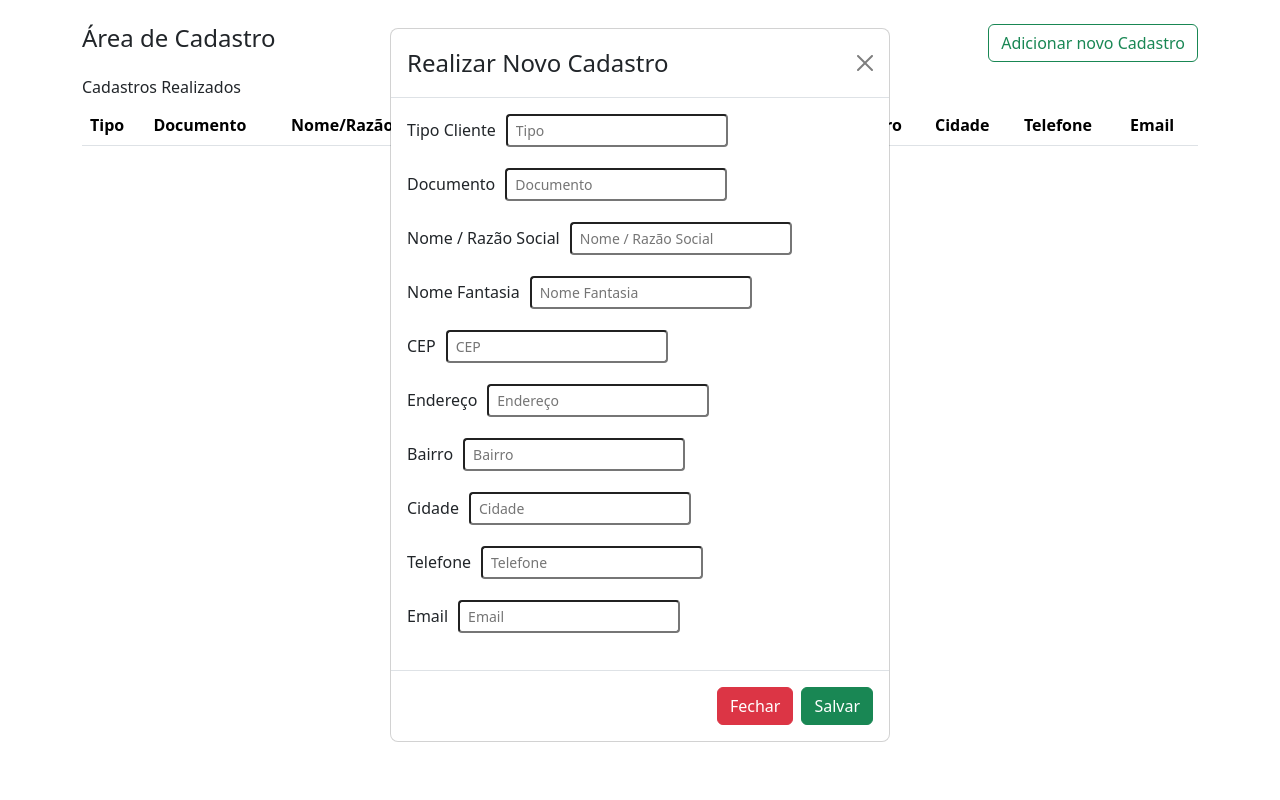
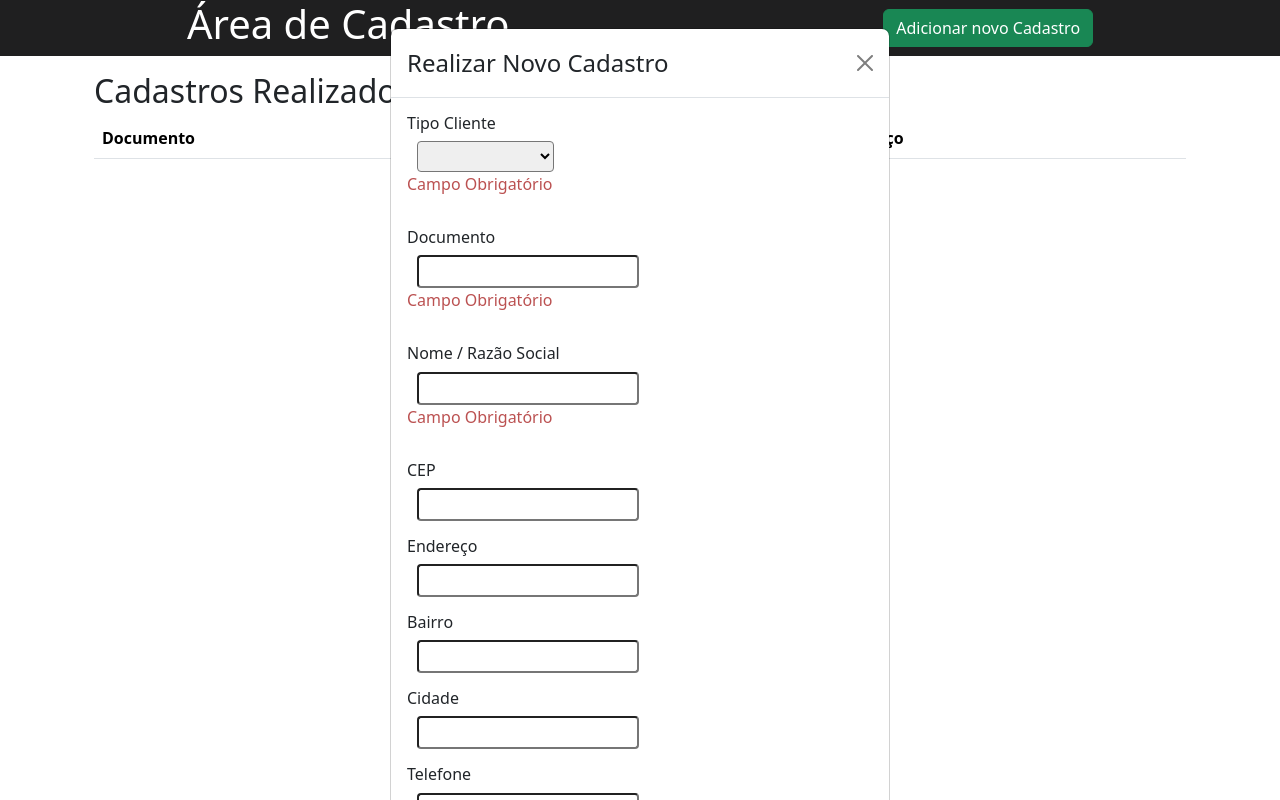
Before and after one commit to gustavoronan/softti, an Angular app in the folder softti/: page / in a window 1280 px wide. Both pictures are taken after a click on the button "Adicionar novo Cadastro". Built offline with nearby package versions, Linux system fonts and the light colour scheme.

Commit message:
done: versao 1 realizada.

```diff
--- a/softti/package.json
+++ b/softti/package.json
@@ -21,6 +21,7 @@
     "@fortawesome/fontawesome-free": "^6.7.2",
     "bootstrap": "^5.3.3",
     "rxjs": "~7.8.0",
+    "sweetalert2": "^11.15.10",
     "tslib": "^2.3.0",
     "zone.js": "~0.14.3"
   },
--- a/softti/src/app/credenciamento/credenciamento.component.css
+++ b/softti/src/app/credenciamento/credenciamento.component.css
@@ -5,3 +5,16 @@
 .modal-body .form-control-sm {
     margin-left: 10px;
 }
+
+header{
+  display: flex;
+  background-color: rgb(31, 31, 32);
+  color: white;
+  align-items: center; /*alinhando o conteudo*/
+  justify-content: space-around;
+}
+
+p{
+
+  color: rgb(187, 81, 81);
+}
--- a/softti/src/app/credenciamento/credenciamento.component.html
+++ b/softti/src/app/credenciamento/credenciamento.component.html
@@ -1,47 +1,32 @@
+
+<header>
+    <h1>Área de Cadastro</h1>
+    <button class="btn btn-success" (click)="openModel()">Adicionar novo Cadastro</button>
+</header>
+
 <div class="container">
-    <div class="row pt-4">
-      <div class="col-6">
-        <h4>Área de Cadastro</h4>
-      </div>
-
-      <div class="col-6 text-end">
-        <button class="btn btn-outline-success" (click)="openModel()">Adicionar novo Cadastro</button>
-      </div>
-    </div>
-  </div>
-
   <div class="container mt-3">
-    <h6>Cadastros Realizados</h6>
+    <h2>Cadastros Realizados</h2>
     <table class="table">
         <thead>
             <tr>
-                <th>Tipo</th>
-                <th>Documento</th>
-                <th>Nome/Razão Social</th>
-                <th>Nome Fantasia</th>
-                <th>CEP</th>
-                <th>Endereço:</th>
-                <th>Bairro</th>
-                <th>Cidade</th>
-                <th>Telefone</th>
-                <th>Email</th>
+                <th class="col-12 col-sm-3">Documento</th>
+                <th class="col-12 col-sm-3">Nome</th>
+                <th class="col-12 col-sm-3">Endereço</th>
             </tr>
         </thead>
+
+
         <tbody>
               @for (item of clientList; track $index) {
             <tr>
-              <td>{{item.tipo}}</td>
-              <td>{{item.documento}}</td>
-              <td>{{item.nomeRazaoSocial}}</td>
-              <td>{{item.nomeFantasia}}</td>
-              <td>{{item.cep}}</td>
-              <td>{{item.endereco}}</td>
-              <td>{{item.bairro}}</td>
-              <td>{{item.cidade}}</td>
-              <td>{{item.telefone}}</td>
-              <td>{{item.email}}</td>
+              <td class="col-12 col-sm-3">{{item.documento}}</td>
+              <td  class="col-12 col-sm-3" >{{item.nomeRazaoSocial}}</td>
+              <td class="col-12 col-sm-3" >{{item.endereco}}</td>
             </tr>
-        }
+             }
+
+
           </tbody>
         </table>
 
@@ -64,53 +49,80 @@
 <div class="modal-body">
     <div class="row">
       <div class="col-12 mb-3">
-        <label for="">Tipo Cliente</label>
-        <input type="text" [(ngModel)]="clientObj.tipo"class="form-control-sm" placeholder="Tipo">
+       <h6>Tipo Cliente</h6>
+        <select id="tipoCliente" [(ngModel)]="clientObj.tipo" class="form-control-sm" required>
+            <option value="fisica">Pessoa Física</option>
+            <option value="juridica">Pessoa Jurídica</option>
+        </select>
+        @if (clientObj.tipo == null) {
+
+            <p>Campo Obrigatório</p>
+
+        }
+
       </div>
 
       <div class="col-12 mb-3">
-        <label for="">Documento</label>
-        <input type="text" [(ngModel)]="clientObj.documento" class="form-control-sm" placeholder="Documento">
+        <h6>Documento</h6>
+        <input type="text" [(ngModel)]="clientObj.documento" class="form-control-sm">
+
+        @if (clientObj.documento == "") {
+                <p>Campo Obrigatório</p>
+        }
+
       </div>
 
       <div class="col-12 mb-3">
-        <label for="">Nome / Razão Social</label>
-        <input type="text" [(ngModel)]="clientObj.nomeRazaoSocial" class="form-control-sm" placeholder="Nome / Razão Social">
+        <h6>Nome / Razão Social</h6>
+        <input type="text" [(ngModel)]="clientObj.nomeRazaoSocial" class="form-control-sm" >
+        @if (clientObj.nomeRazaoSocial == "") {
+
+                <p>Campo Obrigatório</p>
+
+        }
+
+      </div>
+
+      @if (clientObj.tipo == 'juridica') {
+
+          <div class="col-12 mb-3">
+            <h6>Nome Fantasia</h6>
+            <input type="text" [(ngModel)]="clientObj.nomeFantasia" class="form-control-sm">
+          </div>
+
+      }
+
+      <div class="col-12 mb-3">
+        <h6>CEP</h6>
+        <input type="text" [(ngModel)]="clientObj.cep" class="form-control-sm">
       </div>
 
       <div class="col-12 mb-3">
-        <label for="">Nome Fantasia</label>
-        <input type="text" [(ngModel)]="clientObj.nomeFantasia" class="form-control-sm" placeholder="Nome Fantasia">
+        <h6>Endereço</h6>
+        <input type="text" [(ngModel)]="clientObj.endereco" class="form-control-sm">
       </div>
 
       <div class="col-12 mb-3">
-        <label for="">CEP</label>
-        <input type="text" [(ngModel)]="clientObj.cep" class="form-control-sm" placeholder="CEP">
+        <h6>Bairro</h6>
+        <input type="text" [(ngModel)]="clientObj.bairro" class="form-control-sm">
       </div>
 
       <div class="col-12 mb-3">
-        <label for="">Endereço</label>
-        <input type="text" [(ngModel)]="clientObj.endereco" class="form-control-sm" placeholder="Endereço">
+        <h6>Cidade</h6>
+        <input type="text" [(ngModel)]="clientObj.cidade" class="form-control-sm">
       </div>
 
       <div class="col-12 mb-3">
-        <label for="">Bairro</label>
-        <input type="text" [(ngModel)]="clientObj.bairro" class="form-control-sm" placeholder="Bairro">
+        <h6>Telefone</h6>
+        <input type="text" [(ngModel)]="clientObj.telefone" class="form-control-sm">
       </div>
 
       <div class="col-12 mb-3">
-        <label for="">Cidade</label>
-        <input type="text" [(ngModel)]="clientObj.cidade" class="form-control-sm" placeholder="Cidade">
-      </div>
-
-      <div class="col-12 mb-3">
-        <label for="">Telefone</label>
-        <input type="text" [(ngModel)]="clientObj.telefone" class="form-control-sm" placeholder="Telefone">
-      </div>
-
-      <div class="col-12 mb-3">
-        <label for="">Email</label>
-        <input type="text" [(ngModel)]="clientObj.email" class="form-control-sm" placeholder="Email">
+        <h6>Email</h6>
+        <input type="text" [(ngModel)]="clientObj.email" class="form-control-sm">
+        @if (clientObj.email == "") {
+            <p>Campo Obrigatório</p>
+        }
       </div>
 
     </div>
@@ -120,7 +132,10 @@
         <!-- Modal footer -->
         <div class="modal-footer">
           <button type="button" class="btn btn-danger" (click)="closeModel()">Fechar</button>
-          <button type="button" class="btn btn-success" (click)="saveModel()">Salvar</button>
+          <button type="button"
+           class="btn btn-success" (click)="saveModel()"
+           [disabled]="!clientObj.tipo || !clientObj.documento || !clientObj.nomeRazaoSocial || !clientObj.email"
+          >Salvar</button>
         </div>
 
       </div>
--- a/softti/src/app/credenciamento/credenciamento.component.ts
+++ b/softti/src/app/credenciamento/credenciamento.component.ts
@@ -49,7 +49,11 @@ export class CredenciamentoComponent implements OnInit {
 
     this.closeModel();
   }
+
+
 }
+
+
 
 export class Cliente {
   tipo!: 'fisica' | 'juridica';
```
Also changed, not shown: 1 other file (tests, documents, lock files or other folders).
